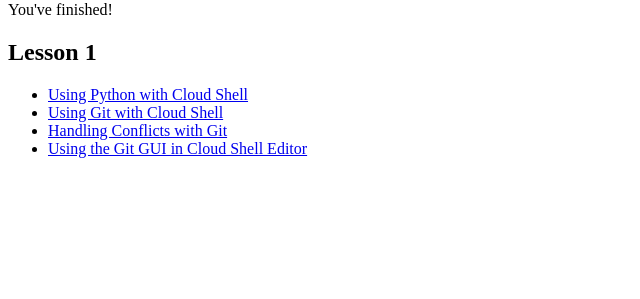
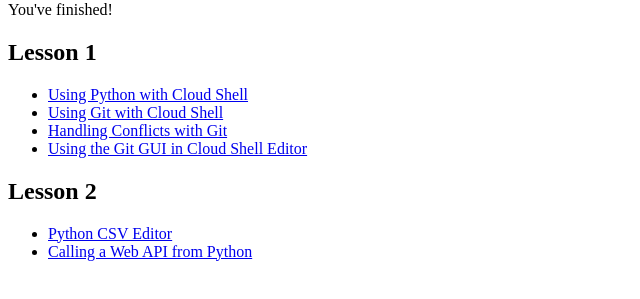
Before and after one commit to Google-TechX/software-development-studio, a plain HTML site: page docs/index.html in a window 1280 px wide. Shown: the part 79-378 px from the top of the page, without its empty margins (0-640 px from the left). Drawn offline with Linux system fonts and the light colour scheme.

Commit message:
add links to lesson 2 labs

```diff
--- a/docs/index.html
+++ b/docs/index.html
@@ -12,3 +12,10 @@ You've finished!
     <li><a href="./01c-conflicts/?index=/software-development-studio/">Handling Conflicts with Git</a></li>
     <li><a href="./01d-git-gui/?index=/software-development-studio/">Using the Git GUI in Cloud Shell Editor</a></li>
 </ul>
+
+<h2>Lesson 2</h2>
+
+<ul>
+    <li><a href="./02a-csveditor/?index=/software-development-studio/">Python CSV Editor</a></li>
+    <li><a href="./02b-curl/?index=/software-development-studio/">Calling a Web API from Python</a></li>
+</ul>
```
